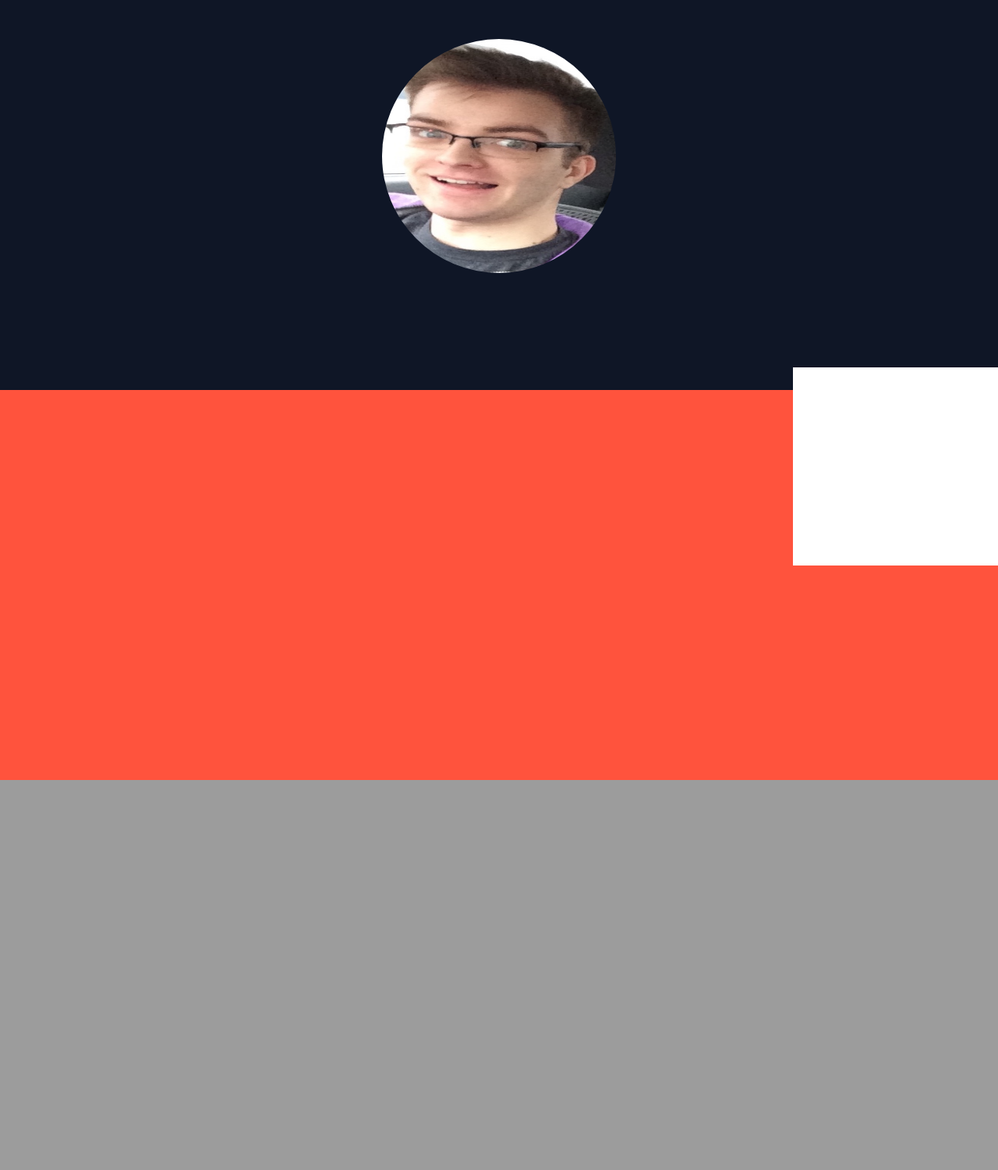
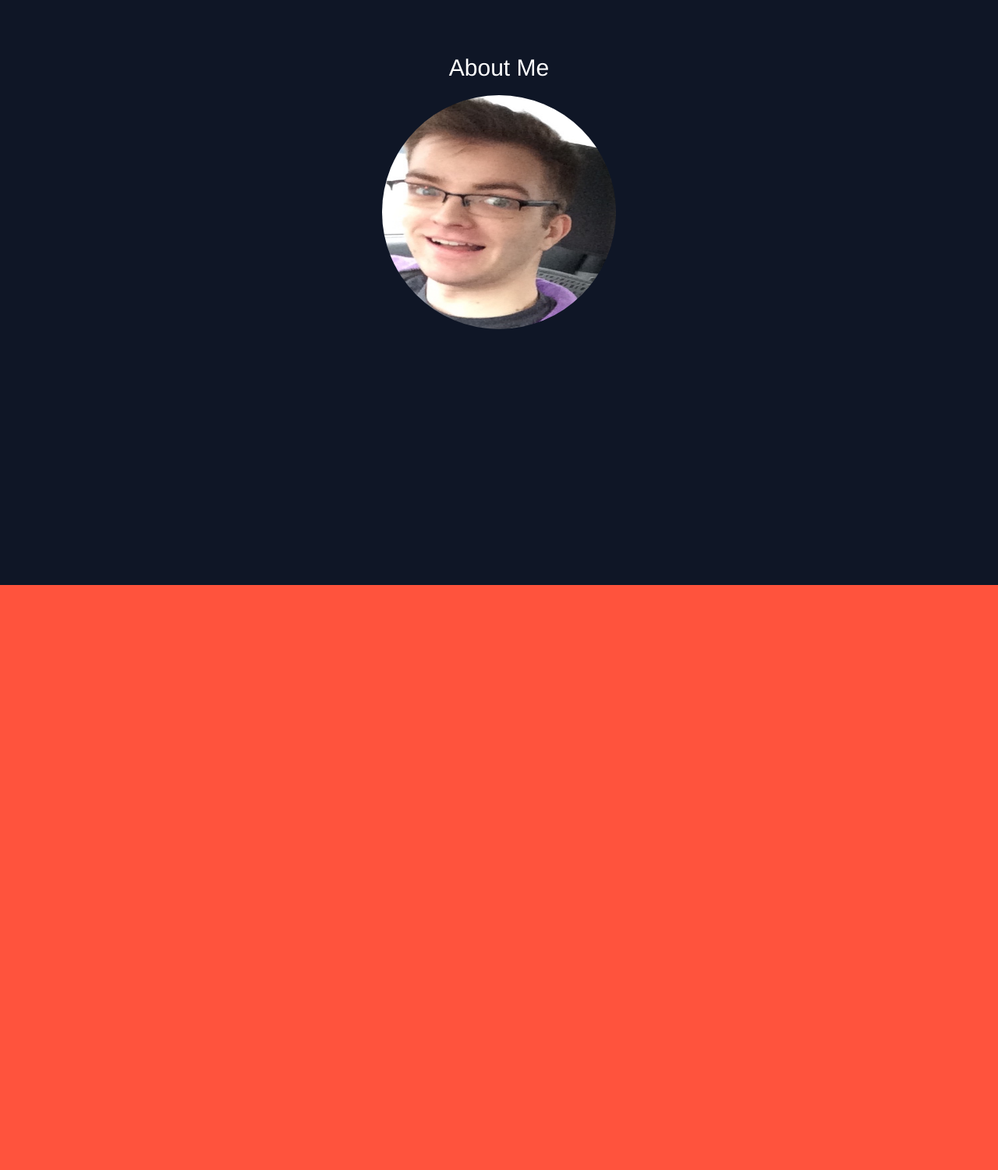
Before and after one commit to mcarson24/personal-portfolio, a PHP site: page / in a window 1280 px wide. Shown: the part 800-2300 px from the top of the page at 78% size. Before the commit the page ends 1800 px from the top, so only its background shows below. Run offline with PHP 8.4, Linux system fonts and the light colour scheme.

Commit message:
Alter about me picture

```diff
--- a/css/style.css
+++ b/css/style.css
@@ -1,3 +1,6 @@
+body {
+  color: #FFF; }
+
 header {
   background: #000 url("../imgs/pexels-photo.jpg") no-repeat fixed center;
   background-size: 100% 100%;
@@ -34,7 +37,7 @@ header {
       text-transform: uppercase; }
 
 section {
-  height: 500px; }
+  height: 750px; }
   section .page-header {
     margin: 0;
     border: none; }
--- a/index.html
+++ b/index.html
@@ -24,8 +24,9 @@
 		<section id="about">
 			<div class="page">
 				<div class="page-header">
-					<img class="main-pic" src="imgs/goofy.jpg" alt="Goofy temporary picture of me.">
+					<h2 class="text-center">About Me</h2>
 				</div>
+				<img class="main-pic img-responsive" src="imgs/goofy-rectangle.jpg" alt="Goofy temporary picture of me.">
 		</div>
 		</section>
 		<section id="skills">
--- a/scss/style.scss
+++ b/scss/style.scss
@@ -1,3 +1,7 @@
+body {
+	color: #FFF;
+}
+
 header {
 	background: #000 url('../imgs/pexels-photo.jpg') no-repeat fixed center;
 	background-size: 100% 100%;
@@ -46,7 +50,7 @@ header {
 }
 
 section {
-	height: 500px;
+	height: 750px;
 	.page-header {
 		margin: 0;
 		border: none;
```
Also changed, not shown: imgs/goofy-rectangle.jpg (added), imgs/goofy.jpg (deleted), 1 other file.
